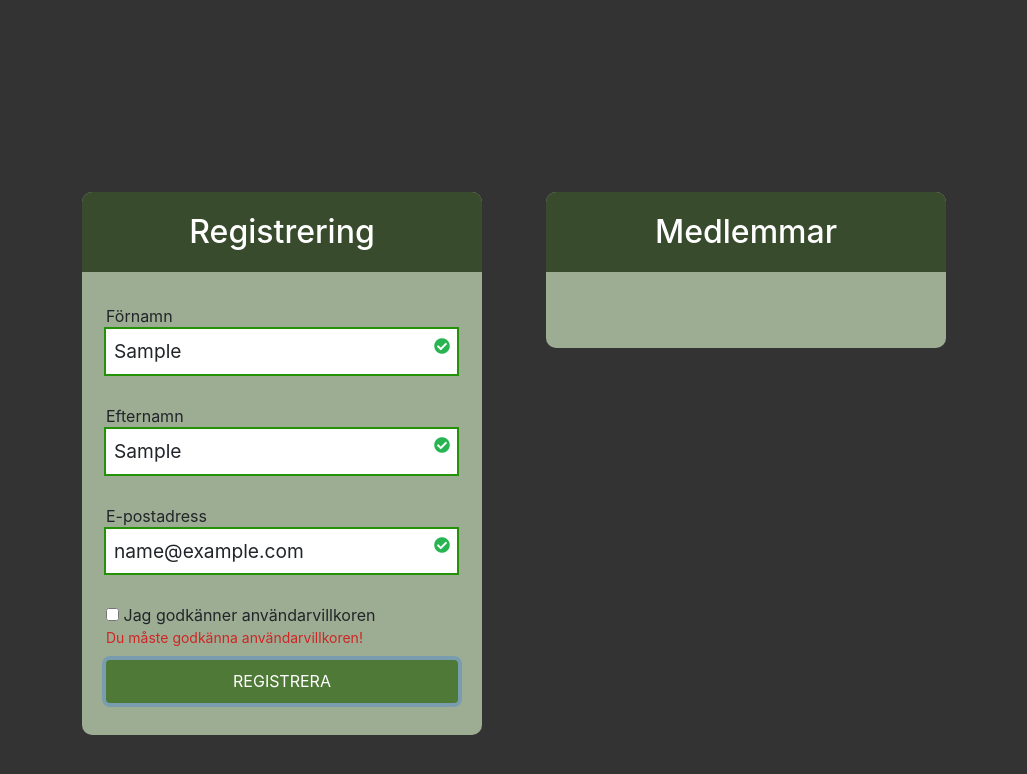
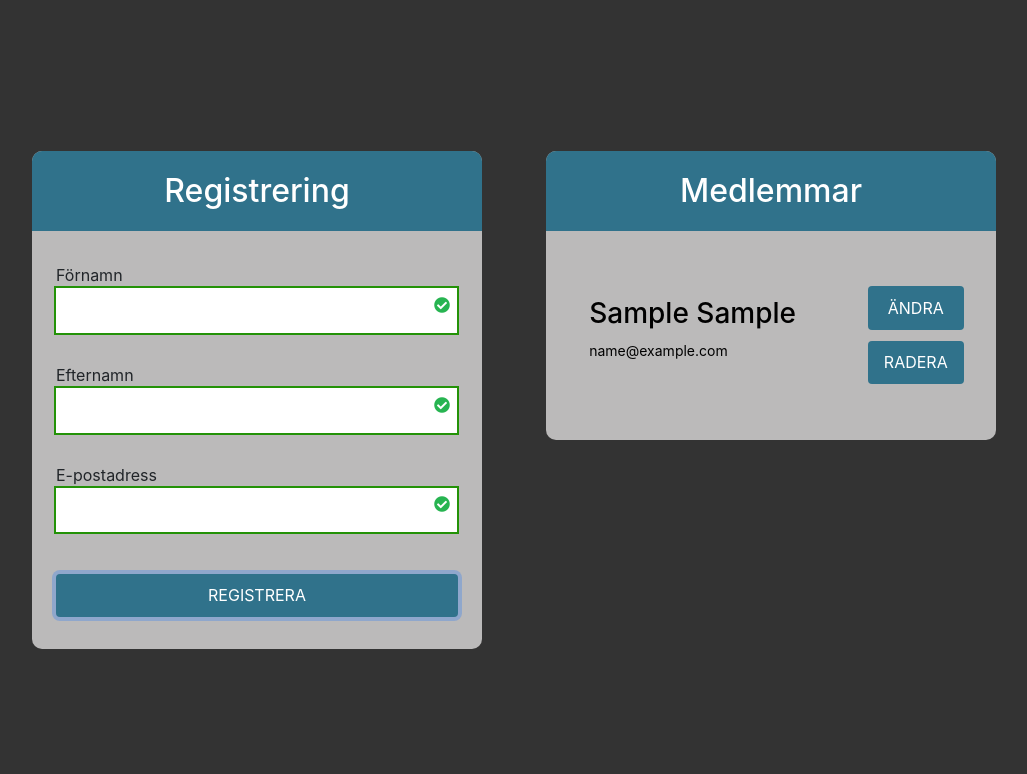
Before and after one commit to linneamatros/js-inl-mning-1, a plain HTML site: page index.html in a window 1280 px wide. Both pictures are taken after typing "Sample", "Sample", "name@example.com" into the empty fields and a click on the button "REGISTRERA". Shown: the whole page, without its empty margins (126-1153 px from the left). Drawn offline with nearby package versions, Linux system fonts and the light colour scheme.

Commit message:
uppgift1

```diff
--- a/index.html
+++ b/index.html
@@ -12,7 +12,7 @@
 
   <div class="container">
     <div class="box">
-    <div class="form d-flex justify-content-center">
+    <div class="form d-flex">
       <form id="form" class="col-6">
         <h2>Registrering</h2>
           <div class="form-content">
@@ -41,22 +41,14 @@
             <small>error message!</small>
           </div>
 
-          <div class="input-group-check">
-            <input type="checkBox" id="toc">
-            <label for="toc">Jag godkänner användarvillkoren</label>
-            <small>error message</small>
-          </div>
-
           <div class="input-group">
-            <button class="submit btn">Registrera</button>
-            <!-- <a class="btn submit" href="users.html">Registrera</a> -->
+            <button class="submit btn col-12">Registrera</button>
           </div>
         </form>
       </div>
 
-      <div class="box">
+    <div id="box2" class="box">
       <div class="users">
-          <form id="form" class="col-6">
           <h2>Medlemmar</h2>
             <div class="list">
               <div id="output" class="mt-1">
@@ -65,18 +57,19 @@
                     <h3>FirstName LastName</h3>
                     <small>email@mail.com</small>
                   </div>
-                  </div>
-                    <div class="user d-flex justify-content-between align-items-center mb-4">
-                      <div class="text">
-                        <h3>FirstName LastName</h3>
-                        <small>email@mail.com</small>
-                      </div>>
+                  <div class="col-3">
+                    <button class="edit btn btn-info col-12">Ändra</button>
+                    <button class="remove btn btn-danger col-12">Radera</button>
+
                   </div>
                 </div>
               </div>
-        </form>
+            </div>
+        </div>
+      </div>
 
-      </div>
+
+
     </div>
 
   </div>
--- a/script.js
+++ b/script.js
@@ -2,11 +2,12 @@ const form = document.querySelector('#form');
 const firstName = document.querySelector('#firstName');
 const lastName = document.querySelector('#lastName');
 const email = document.querySelector('#email');
-const toc = document.querySelector('#toc');
 const output = document.querySelector('#output');
-const popup = document.querySelector('#popup');
+
+
 
 let users = [];
+
 
 
 const validate = (input) => {
@@ -23,12 +24,7 @@ const validate = (input) => {
         return true
       else
         return false
-      case 'checkbox':
-      validateCheck(input);
-      if(validateCheck(input))
-        return true
-      else
-        return false
+
     default:
       break;
   }
@@ -50,6 +46,7 @@ const validateText = (input) => {
 
 const validateEmail = (input) => {
   let regEx = /^\w+@[a-zA-Z]+?\.[a-zA-Z-]{2,}$/
+  let sameEmail = regEx.exec(input)
 
   if(input.value.trim() === '') {
     setError(input, 'Du måste ange en e-postadress!')
@@ -57,24 +54,16 @@ const validateEmail = (input) => {
   } else if (!regEx.test(input.value)) {
     setError(input, 'E-postadressen är inte giltig!')
     return false;
-  } else {
+  } else if (users.find(usr => usr.email == email.value) != undefined) {
+    setError(input, 'Emailadressen är redan registrerad')
+    return false;
+  }  else {
     setSuccess(input)
     return true;
   }
 }
 
 
-
-const validateCheck = input => {
-  if(!input.checked) {
-    setError(input, 'Du måste godkänna användarvillkoren!')
-    return false;
-  }
-  else {
-    setSuccess(input)
-    return true;
-  }
-}
 
 const setError = (input, message) => {
   const inputGroup = input.parentElement;
@@ -99,6 +88,7 @@ const resetForm = () => {
   })
 }
 
+
 const createUser = (firstName, lastName, email) => {
   let user = {
     id: Date.now().toString(),
@@ -112,26 +102,6 @@ const createUser = (firstName, lastName, email) => {
 }
 
 
-// form.addEventListener('submit', e => {
-//   e.preventDefault();
-
-//   const errors = [];
-
-//   validate(form[0]);
-
-
-//   for(let i = 0; i < form.length; i++) {
-//     errors[i] = validate(form[i])
-//   }
-//   if(!errors.includes(false)) {
-//     createUser(firstName.value, lastName.value, email.value,);
-//     renderUsers();
-//     resetForm();
-//   }
-// })
-
-
-
 const renderUsers = () => {
 
   output.innerHTML = '';
@@ -143,17 +113,19 @@ const renderUsers = () => {
         <h3>${user.firstName} ${user.lastName}</h3>
         <small>${user.email}</small>
       </div>
+      <div class="col-3">
+        <button class="edit btn btn-info col-12">Ändra</button>
+        <button class="remove btn btn-danger col-12">Radera</button>
+      </div>
     </div>
     `
-
     output.innerHTML += template;
   })
 
 }
+
 renderUsers();
 
-
-console.log(users)
 
 form.addEventListener('submit', e => {
   e.preventDefault();
@@ -161,7 +133,6 @@ form.addEventListener('submit', e => {
   const errors = [];
 
   validate(form[0]);
-
 
   for(let i = 0; i < form.length; i++) {
     errors[i] = validate(form[i])
@@ -171,4 +142,5 @@ form.addEventListener('submit', e => {
     renderUsers();
     resetForm();
   }
+
 })
--- a/styles.css
+++ b/styles.css
@@ -11,45 +11,49 @@ body {
 
 .container {
   width: 100%;
-  height: auto;
-  margin-top: 10rem;
+  min-height: 100vh;
+  display: flex;
+  justify-content: center;
+  align-items: center;
+  flex-direction: column;
 }
 
 #form {
-  background: #9dad93;
-  width: 400px;
-  border: 0px solid #9dad93;
+  background: #bbbaba;
+  width: 450px;
+  border: 0px solid #bbbaba;
+  border-radius: 10px;
+  margin: 2rem 2rem;
+}
+
+.users {
+  background: #bbbaba;
+  width: 450px;
+  border: 0px solid #bbbaba;
   border-radius: 10px;
   margin: 2rem 2rem;
 }
 
 .list {
-  /* width: 400px; */
  padding: 2rem;
-
+ overflow: auto;
+ max-height: 470px;
 }
 
 h2 {
-  background: #384b2c;
+  background: #30728b;
   color: #fff;
   text-align: center;
   margin-top: 0rem;
   padding: 1.3rem 2rem;
-  border-top: 0px solid #9dad93;
+  border-top: 0px solid #bbbaba;
   border-top-right-radius: 10px;
   border-top-left-radius: 10px;
 }
 
-#members h2 {
-  background: #384b2c;
-  color: #fff;
-  text-align: center;
-  margin-top: 0rem;
-  padding: 1.3rem 2rem;
-}
+.form-content {
+  padding: 1.5rem;
 
-.form-content {
-  padding: 1.5rem
 }
 
 .input-group {
@@ -95,14 +99,9 @@ h2 {
   visibility: hidden;
 }
 
-.fa-arrow-left {
-  color: #000;
-
-}
-
 .btn {
-  width: 100%;
-  background: #4f7937;
+  /* width: 100%; */
+  background: #30728b;
   color: #fff;
   padding: 0.6rem;
   text-transform: uppercase;
@@ -115,16 +114,6 @@ h2 {
   box-shadow: 1px 2px 5px 1px #333;
 }
 
-.btn-small {
-  width: 100%;
-  color: #4f7937;
-  padding: 0.4rem;
-  text-decoration: none;
-}
-
-.btn-small:hover {
-  color: #333;
-}
 
 .error input {
   border: 1px solid #ce2525;
@@ -145,22 +134,10 @@ h2 {
   visibility: visible;
 }
 
-#toc {
-  border: none;
-  outline: none;
-}
 
 
 .text {
   width: 100%;
   padding: 0.7rem;
   color: #000;
-  border-bottom: 1px solid #000;
 }
-
-
-.users {
-  /* position: absolute;
-  top: 150px;
-  left: 505px; */
-}
```
Lines whose indentation alone changed are shown as unchanged.
